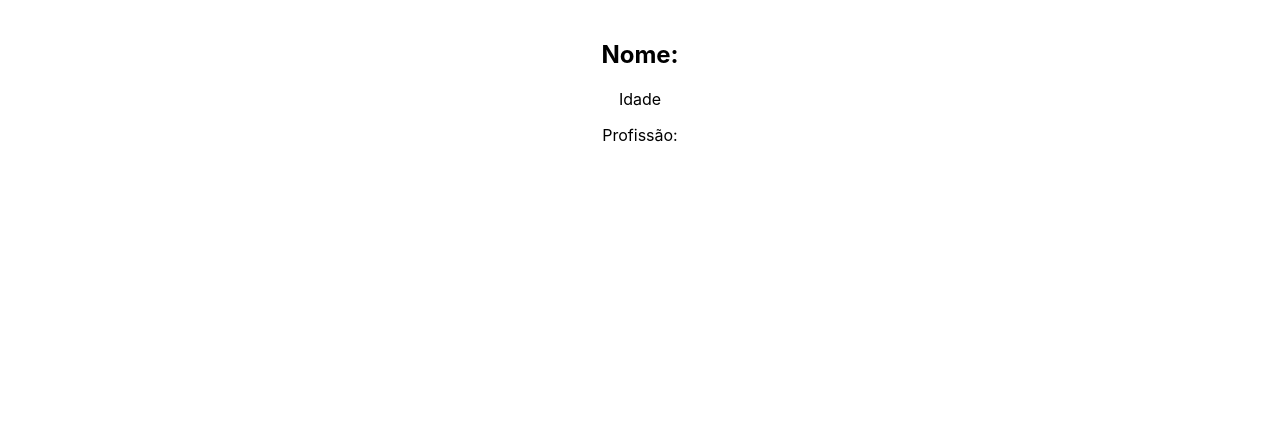
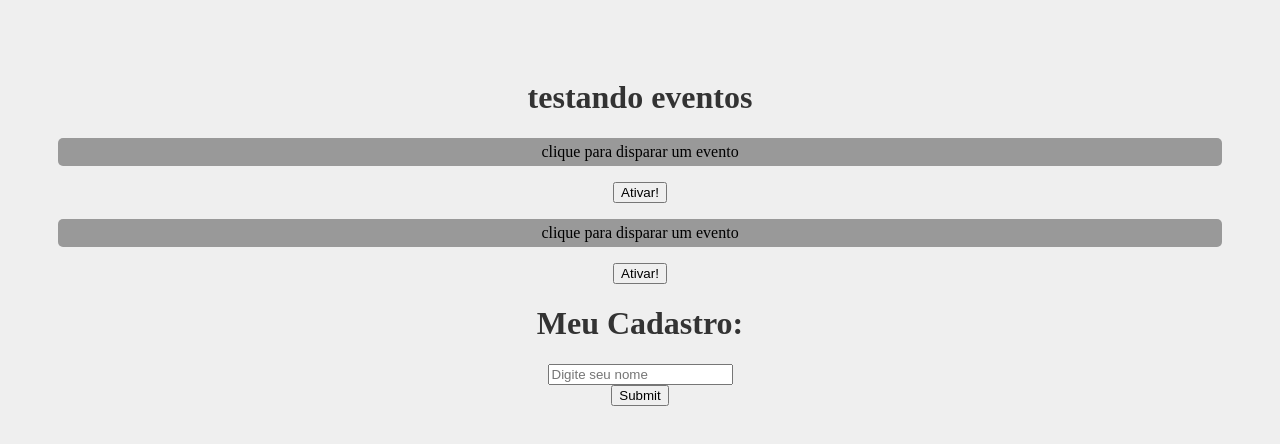
Before and after one commit to MiguelHenriqueO/CursoReact, a React (Create React App) app in the folder my-app/: page / in a window 1280 px wide. Shown: the top 444 px of the page. Built offline with nearby package versions, Linux system fonts and the light colour scheme.

Commit message:
aula 9 - eventos

```diff
--- a/my-app/src/App.js
+++ b/my-app/src/App.js
@@ -1,19 +1,16 @@
 import './App.css';
-import HelloWorld from './components/HelloWorld';
-import SayMyName from './components/SayMyName';
-import Pessoa from './components/Pessoa';
+import Evento from './components/Evento';
+import Form from './components/Form';
 
 function App() {
 
-  const nome = 'Maria'
-
   return (
     <div className="App">
-      <Pessoa
-      nome="Miguel"
-      idade="20"
-      profissao="Dev"
-      foto="https://via.placeholder.com/150"/>
+
+      <h1>testando eventos</h1>
+      <Evento numero="1"/>
+      <Evento numero="2"/>
+      <Form />
 
     </div>
   );
--- /dev/null
+++ b/my-app/src/components/Evento.js
@@ -0,0 +1,14 @@
+function Evento({numero}) {
+
+    function meuEvento(){
+        console.log(`opa, fui ativado! ${numero}`)
+    }
+    return (
+        <div>
+            <p>clique para disparar um evento</p>
+            <button onClick={meuEvento}>Ativar!</button>
+        </div>
+    )
+}
+
+export default Evento
--- /dev/null
+++ b/my-app/src/components/Form.js
@@ -0,0 +1,24 @@
+function Form() {
+
+    function cadastrarUsuario(e) {
+        e.preventDefault()
+        console.log('Cadastrou o usuário!')
+    }
+
+    return(
+        <div>
+            <h1>Meu Cadastro:</h1>
+            <form onSubmit={cadastrarUsuario}>
+                <div>
+                    <input type="text" placeholder="Digite seu nome" />
+                </div>
+                <div>
+                    <input type="submit" placeholder="Cadastrar"/>
+                </div>
+            </form>
+        </div>
+    )
+
+}
+
+export default Form
--- a/my-app/src/components/Frases.js
+++ b/my-app/src/components/Frases.js
@@ -1,7 +1,9 @@
+import styles from './Frases.module.css'
+
 function Frase(){
     return(
-        <div>
-            <p>este é um componente com frase</p>
+        <div className={styles.fraseContainer}>
+            <p className={styles.fraseContent}>este é um componente com frase</p>
         </div>
     )
 }
--- /dev/null
+++ b/my-app/src/components/Frases.module.css
@@ -0,0 +1,10 @@
+.fraseContainer{
+    background-color: #333;
+    border: 1px solid #111;
+}
+
+.fraseContent{
+    color: #fff;
+    background-color: #333;
+    margin: 0;
+}
--- a/my-app/src/index.css
+++ b/my-app/src/index.css
@@ -1,13 +1,20 @@
 body {
-  margin: 0;
-  font-family: -apple-system, BlinkMacSystemFont, 'Segoe UI', 'Roboto', 'Oxygen',
-    'Ubuntu', 'Cantarell', 'Fira Sans', 'Droid Sans', 'Helvetica Neue',
-    sans-serif;
-  -webkit-font-smoothing: antialiased;
-  -moz-osx-font-smoothing: grayscale;
+
+  padding: 50px;
+  background-color: #efefef;
+
 }
 
-code {
-  font-family: source-code-pro, Menlo, Monaco, Consolas, 'Courier New',
-    monospace;
+h1{
+
+  color: #333;
+
 }
+
+p{
+
+  background-color: #999;
+  padding: 5px;
+  border-radius: 5px;
+
+}
```
Also changed, not shown: my-app/src/components/Item.js (added, +17 -0 lines), my-app/src/components/Lists.js (added, +18 -0 lines).
